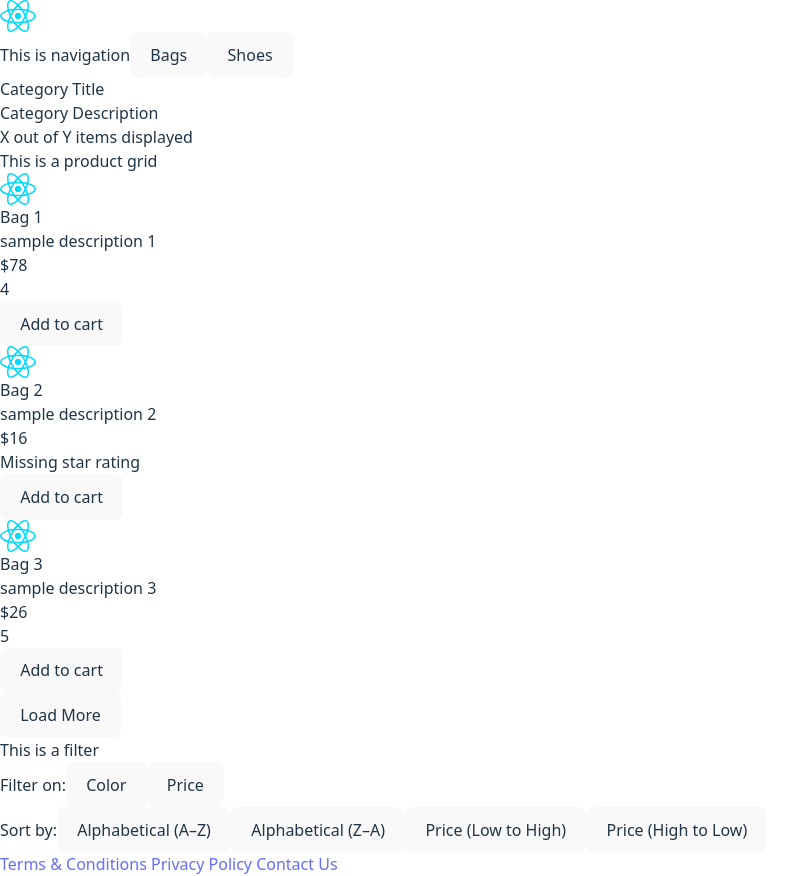
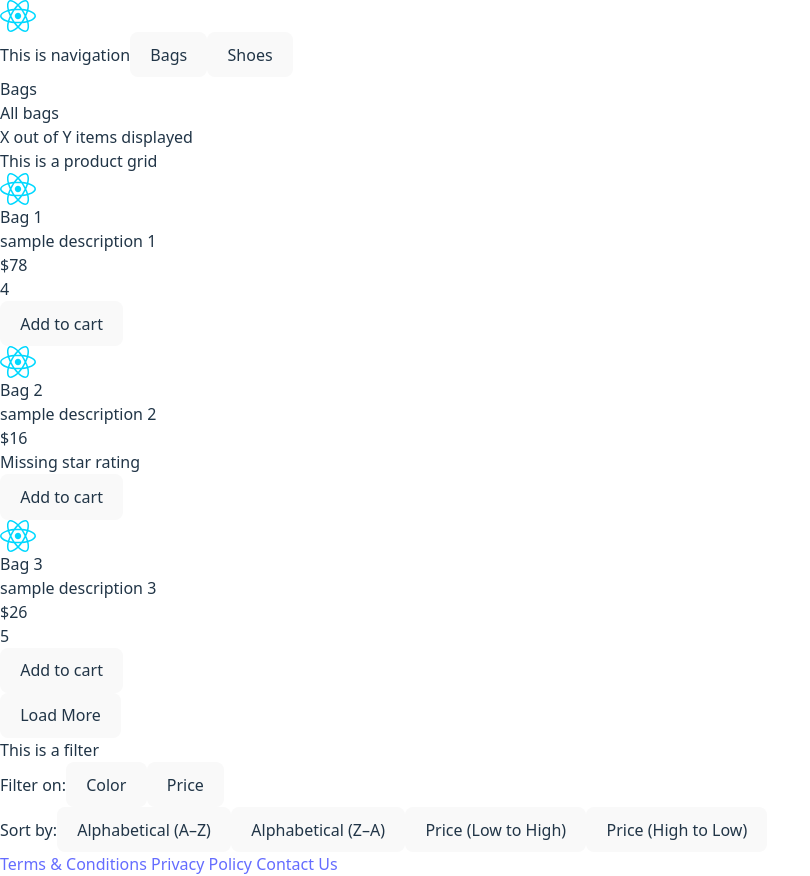
Before and after one commit to HShrigma/project-nexus, a React (Vite) app in the folder Project Nexus/: page / in a window 1280 px wide. Shown: the whole page, without its empty margins (0-810 px from the left). Built offline with nearby package versions, Linux system fonts and the light colour scheme.

Commit message:
feat(category): implement category display - gets category name and description from header selection - default is first category - null/undefined handling

```diff
--- a/Project Nexus/src/App.jsx
+++ b/Project Nexus/src/App.jsx
@@ -1,23 +1,29 @@
-import { useState } from 'react';
+import { useEffect, useState } from 'react';
 import { Footer } from './components/footer/Footer';
 import Header from './components/header/Header'
 import Products from './components/products/Products';
 
 function App() {
-    const [categories,setCategories] = useState([{id:1, categoryName: "Bags"} , {id:2, categoryName: "Shoes"}]);
-    const [selectedCategory,setSelectedCategory] = useState("Bags");
+    const [categories,setCategories] = useState([{id:1, name: "Bags", description: "All bags"} , {id:2, name: "Shoes", description:"All shoes"}]);
+    const [selectedCategory,setSelectedCategory] = useState();
 
-    const handleCategorySelected = (category) => {
-        if (category !== selectedCategory) setSelectedCategory(category);
+    useEffect(()=>{
+        if(!selectedCategory) setSelectedCategory(categories[0]);
+    }, [categories]);
+
+    const handleCategorySelected = (categoryName) => {
+        if(!selectedCategory) setSelectedCategory(categories.find(cat => cat.name == categoryName));
+        if (categoryName !== selectedCategory.name) setSelectedCategory(categories.find(cat => cat.name == categoryName));
     }
-
     return (
         <>
             <Header
                 onCategorySelected={(category) => handleCategorySelected(category)}
                 categories={categories}
             />
-            <Products/>
+            <Products
+                selectedCategory={selectedCategory}
+            />
             <Footer/>
         </>
     )
--- a/Project Nexus/src/components/header/HeaderNavigation.jsx
+++ b/Project Nexus/src/components/header/HeaderNavigation.jsx
@@ -7,7 +7,7 @@ export const HeaderNavigation = ({categories, onCategorySelected}) => {
             {categories.map(item =>
                 <HeaderNavItem
                     key={item.id}
-                    category={item.categoryName}
+                    category={item.name}
                     onCategorySelected={(category) => onCategorySelected?.(category)}
                 />)}
         </nav>
--- a/Project Nexus/src/components/products/Products.jsx
+++ b/Project Nexus/src/components/products/Products.jsx
@@ -1,12 +1,15 @@
-import Category from "./category/Category";
+import CategoryTitle from "./category/CategoryTitle";
 import Filter from "./filter/Filter";
 import ProductCounter from "./product/ProductCounter";
 import ProductGrid from "./ProductGrid";
 
-export const Products = () => {
+export const Products = ({selectedCategory}) => {
     return (
         <div>
-            <Category/>
+            <CategoryTitle
+                categoryTitle={selectedCategory ? selectedCategory?.name : ""}
+                categoryDescription={selectedCategory ? selectedCategory?.description : ""}
+            />
             <ProductCounter/>
             <ProductGrid />
             <button>Load More</button>
--- a/Project Nexus/src/components/products/category/Category.jsx
+++ /dev/null
@@ -1,9 +0,0 @@
-export const Category = () => {
-    return (
-        <div>
-            <h2> Category Title </h2>
-            <h3> Category Description </h3>
-        </div>
-    )
-}
-export default Category;
--- /dev/null
+++ b/Project Nexus/src/components/products/category/CategoryTitle.jsx
@@ -0,0 +1,9 @@
+export const CategoryTitle = ({categoryTitle, categoryDescription}) => {
+    return (
+        <div>
+            <h2> {categoryTitle ?? "No selected category"} </h2>
+            <h3> {categoryDescription ?? "Missing description"} </h3>
+        </div>
+    )
+}
+export default CategoryTitle;
```
